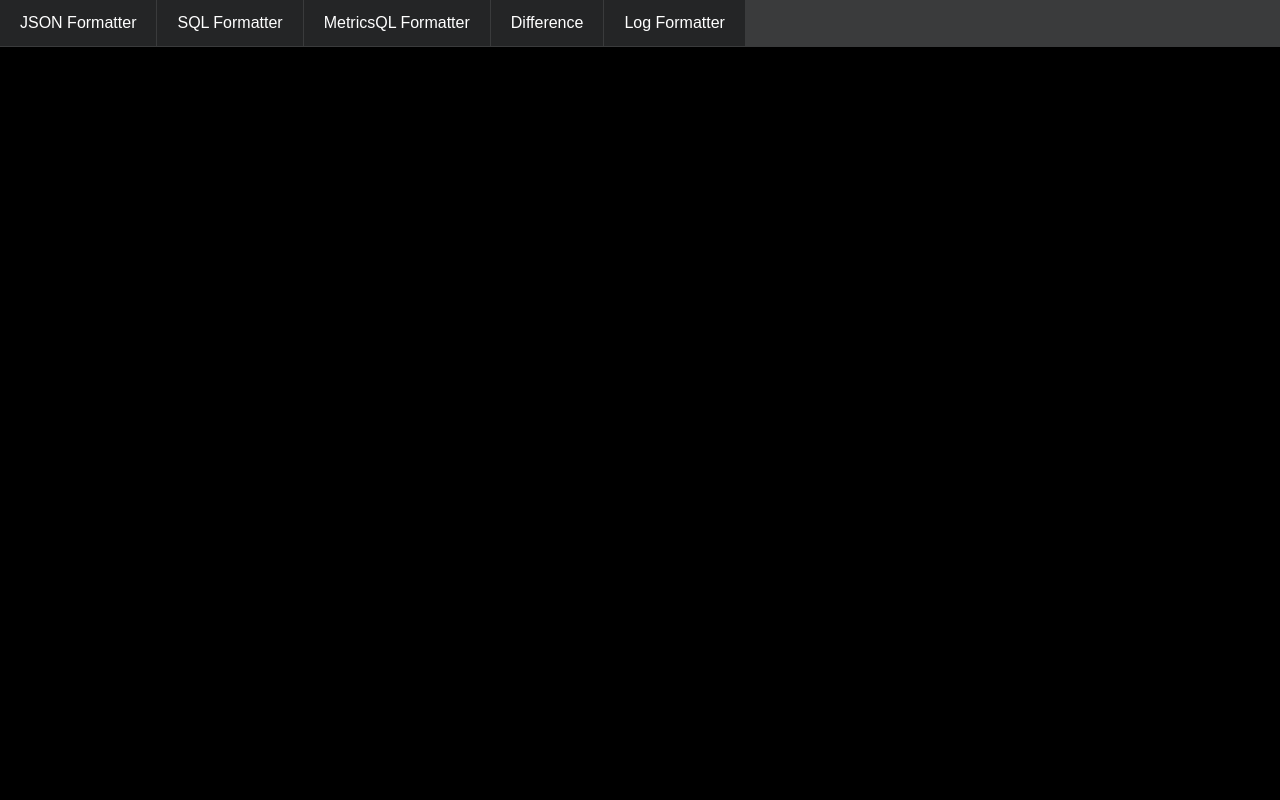
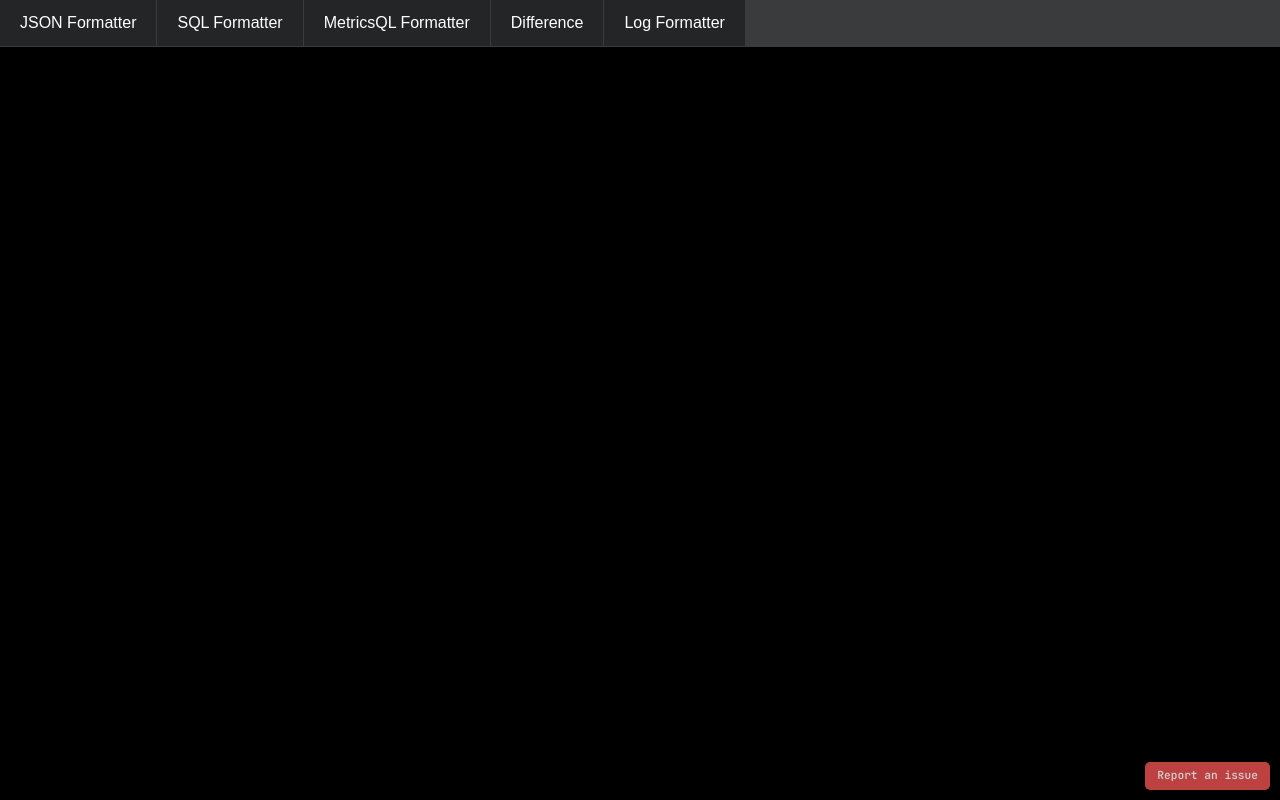
Before and after one commit to Vitineth/scullion, a Preact app: page / in a window 1280 px wide. Built offline with nearby package versions, Linux system fonts and the light colour scheme; no server answers.

Commit message:
Adding an error report button

```diff
--- a/src/app.tsx
+++ b/src/app.tsx
@@ -6,10 +6,12 @@ import { PromQLFormatter } from "./lang/promql.tsx";
 import { LogFormatter } from "./lang/log.tsx";
 import { DiffPane } from "./lang/diff.tsx";
 import { LogAntlrFormatter } from "./lang/log-antlr.tsx";
+import { ErrorReport } from "./components/error-report.tsx";
 
 
 export function App() {
-	return (
+	return (<>
+		<ErrorReport/>
 		<TabbedPane>
 			<Tab id={ 'json' } title={ 'JSON Formatter' } keybind={ 'j' }>
 				<JSONFormatter/>
@@ -31,5 +33,5 @@ export function App() {
 				<LogAntlrFormatter/>
 			</Tab>
 		</TabbedPane>
-	)
+	</>)
 }
--- /dev/null
+++ b/src/components/error-report.tsx
@@ -0,0 +1,7 @@
+export function ErrorReport() {
+	return (
+		<a target="_blank" class="report-float" href="https://github.com/Vitineth/scullion/issues/new/choose">
+			Report an issue
+		</a>
+	)
+}
--- a/src/index.css
+++ b/src/index.css
@@ -6,6 +6,7 @@
     font-weight: 300;
     src: url('/fonts/jetbrains-mono-v18-latin-300.woff2') format('woff2'); /* Chrome 36+, Opera 23+, Firefox 39+, Safari 12+, iOS 10+ */
 }
+
 /* jetbrains-mono-600 - latin */
 @font-face {
     font-display: swap; /* Check https://developer.mozilla.org/en-US/docs/Web/CSS/@font-face/font-display for other options. */
@@ -14,6 +15,7 @@
     font-weight: 600;
     src: url('/fonts/jetbrains-mono-v18-latin-600.woff2') format('woff2'); /* Chrome 36+, Opera 23+, Firefox 39+, Safari 12+, iOS 10+ */
 }
+
 :root {
     --indent-size: 20px;
     --class: #EE5A24;
@@ -198,11 +200,11 @@ code {
     margin-left: calc(var(--indent-size) * 4);
 }
 
-details>summary>.show-on-hide {
+details > summary > .show-on-hide {
     display: inline;
 }
 
-details[open]>summary>.show-on-hide {
+details[open] > summary > .show-on-hide {
     display: none;
 }
 
@@ -210,7 +212,7 @@ details[open]>summary>.show-on-hide {
     color: white;
 }
 
-pre.clear{
+pre.clear {
     margin: 0;
     padding: 0;
 }
@@ -221,23 +223,40 @@ pre.clear{
     flex-direction: row;
 }
 
-.diff > div, .diff > textarea{
+.diff > div, .diff > textarea {
     flex-grow: 0;
     flex-shrink: 0;
-  flex-basis: calc(100%/3);
+    flex-basis: calc(100% / 3);
 }
 
-.diff .center{
+.diff .center {
     padding: 20px;
     font-family: 'JetBrains Mono', monospace;
     font-size: 0.8em;
     overflow-y: auto;
 }
 
-.diff .center del{
+.diff .center del {
     background-color: rgb(238, 82, 83);
 }
 
-.diff .center ins{
+.diff .center ins {
     background-color: rgb(16, 172, 132);
 }
+
+.report-float {
+    display: block;
+    position: fixed;
+    bottom: 10px;
+    right: 10px;
+    background: #ee5253;
+    color: white;
+    font-family: 'JetBrains Mono', monospace;
+    font-weight: bold;
+    text-decoration: none;
+    cursor: pointer;
+    padding: 5px 12px;
+    border-radius: 5px;
+    font-size: 0.7em;
+    opacity: 0.8;
+}
```
Lines whose indentation alone changed are shown as unchanged.
